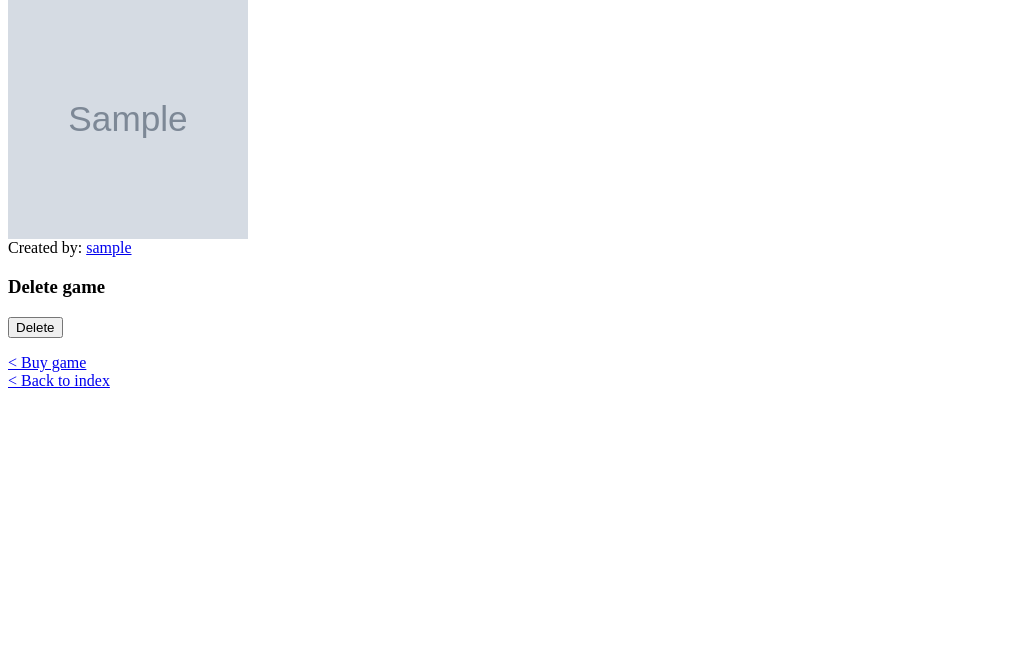
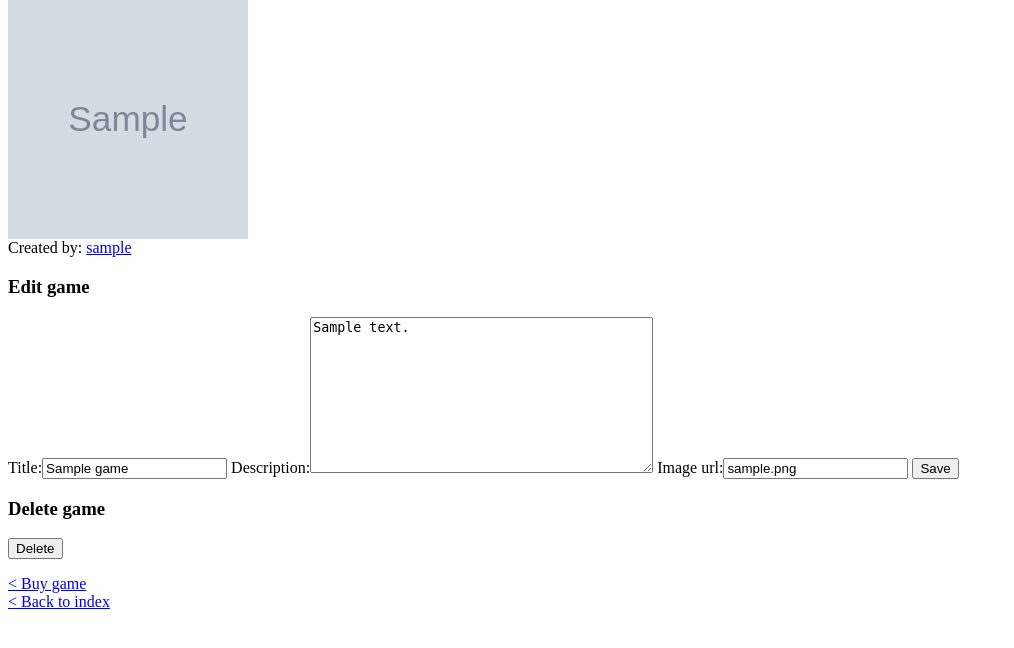
Before and after one commit to icesuperbravo/Gamesite, a Django app: page /games/1/ in a window 1280 px wide. Shown: the part 103-751 px from the top of the page, without its empty margins (0-1014 px from the left). Run offline with Django 3.2, Linux system fonts and the light colour scheme; a user stored in the database is signed in; tables that the repository leaves empty hold one stand-in row (values such as "Sample post"); grey boxes marked "Sample" are stand-in pictures; parts of the project's set-up code (start-up, migrations or seed data) failed here and were passed over.

Commit message:
developer can edit game info with context-aware POST

```diff
--- a/game/forms.py
+++ b/game/forms.py
@@ -74,7 +74,7 @@ class ProfileForm(forms.ModelForm):
         model = Profile
         fields = ('usertype',)
 
-class CreateGameForm(ModelForm):
+class GameForm(ModelForm):
     class Meta:
         model = Game
         fields = ['title', 'description', 'image_url']
--- a/game/templates/game/game_view.html
+++ b/game/templates/game/game_view.html
@@ -18,13 +18,24 @@
     </div>
 </div>
 
+{% if edit_form != None %}
+<div>
+    <h3>Edit game</h3>
+    <form method="post" action="">
+        {{ edit_form }}
+        {% csrf_token %}
+        <input type="submit" name="edit_submit" value="Save">
+    </form>
+</div>
+{% endif %}
+
 {% if delete_form != None %}
 <div>
     <h3>Delete game</h3>
     <form method="post" action="">
         {{ delete_form }}
         {% csrf_token %}
-        <input type="submit" value="Delete">
+      <input type="submit" name="delete_submit" value="Delete">
     </form>
 </div>
 {% endif %}
--- a/game/views.py
+++ b/game/views.py
@@ -9,7 +9,7 @@ from django.contrib.auth import (
     login,
     logout,
 )
-from .forms import  UserLoginForm, UserRegisterForm, ProfileForm, BuyGameForm, CreateGameForm, DeleteGameForm
+from .forms import  UserLoginForm, UserRegisterForm, ProfileForm, BuyGameForm, GameForm, DeleteGameForm
 from django.contrib.auth.models import Group
 from django.conf import settings
 from django.core.mail import send_mail
@@ -33,17 +33,27 @@ def game_view(request, product_id):
 
     if (request.user.is_authenticated() and game.creator == request.user.profile):
         if request.method == 'POST':
-            delete_form = DeleteGameForm(request.POST, instance=game)
+            if 'delete_submit' in request.POST:
+                delete_form = DeleteGameForm(request.POST, instance=game)
 
-            if delete_form.is_valid():
-                game.delete()
-                return HttpResponseRedirect('/games/')
+                if delete_form.is_valid():
+                    game.delete()
+                    return HttpResponseRedirect('/games/')
+            elif 'edit_submit' in request.POST:
+                edit_form = GameForm(request.POST, instance=game)
+
+                if edit_form.is_valid():
+                    edit_form.save()
+                    return HttpResponseRedirect('/games/')
+
         else:
+            edit_form = GameForm(instance=game)
             delete_form = DeleteGameForm(instance=game)
     else:
         delete_form = None
+        edit_form = None
 
-    return render(request, 'game/game_view.html', {'game': game, 'delete_form': delete_form})
+    return render(request, 'game/game_view.html', {'game': game, 'edit_form': edit_form, 'delete_form': delete_form})
 
 @login_required()
 def game_buy_view(request, product_id):
@@ -94,7 +104,7 @@ def developer_view(request):
         print("Error")
 
     if request.method == 'POST':
-        form = CreateGameForm(request.POST, request.FILES)
+        form = GameForm(request.POST, request.FILES)
         if form.is_valid():
             game = form.save(commit=False)
             creator = request.user.profile
@@ -103,7 +113,7 @@ def developer_view(request):
     else:
         if request.user.profile.is_developer():
             new_game = Game()
-            form = CreateGameForm(initial={'title': 'Super Django Bros.'}, instance=new_game)
+            form = GameForm(initial={'title': 'Super Django Bros.'}, instance=new_game)
         else:
             form = None
     return render(request, 'game/developer_game_list.html', {'id':id, 'games': games, 'form': form})
```
